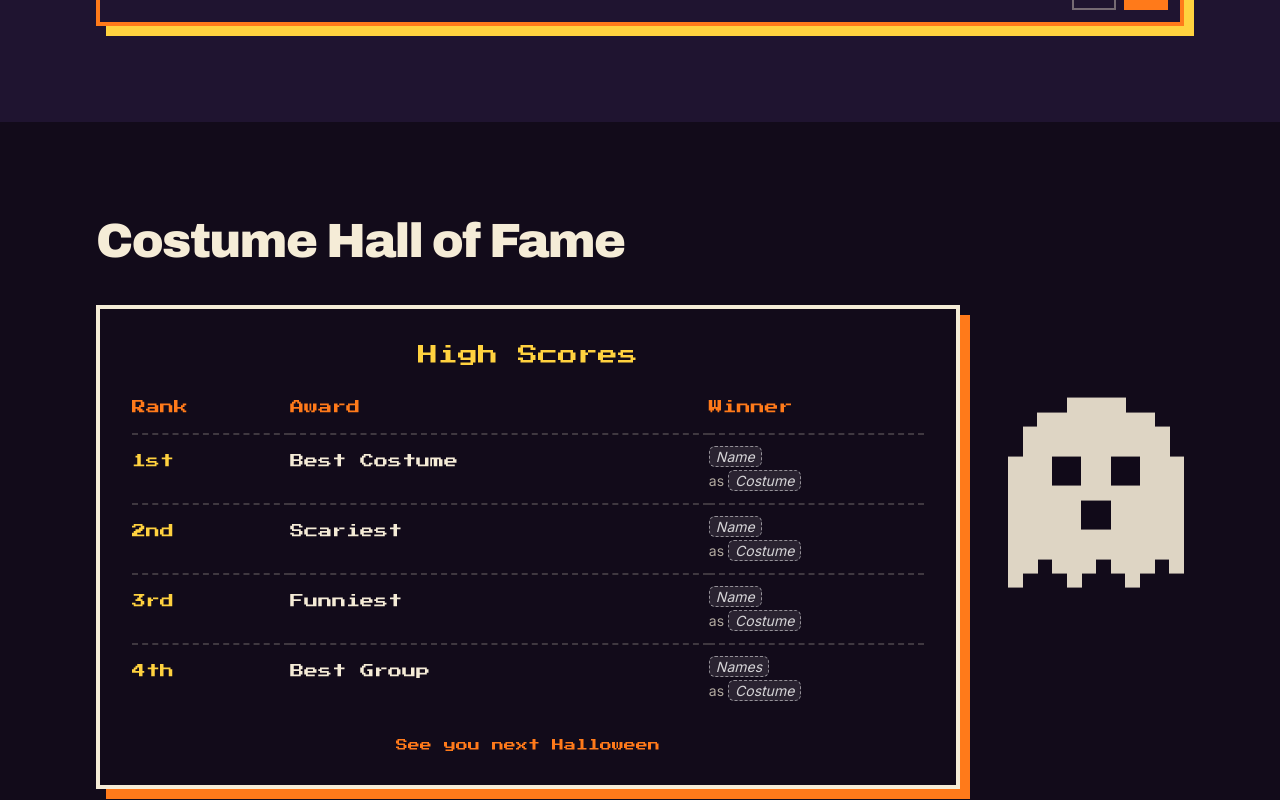
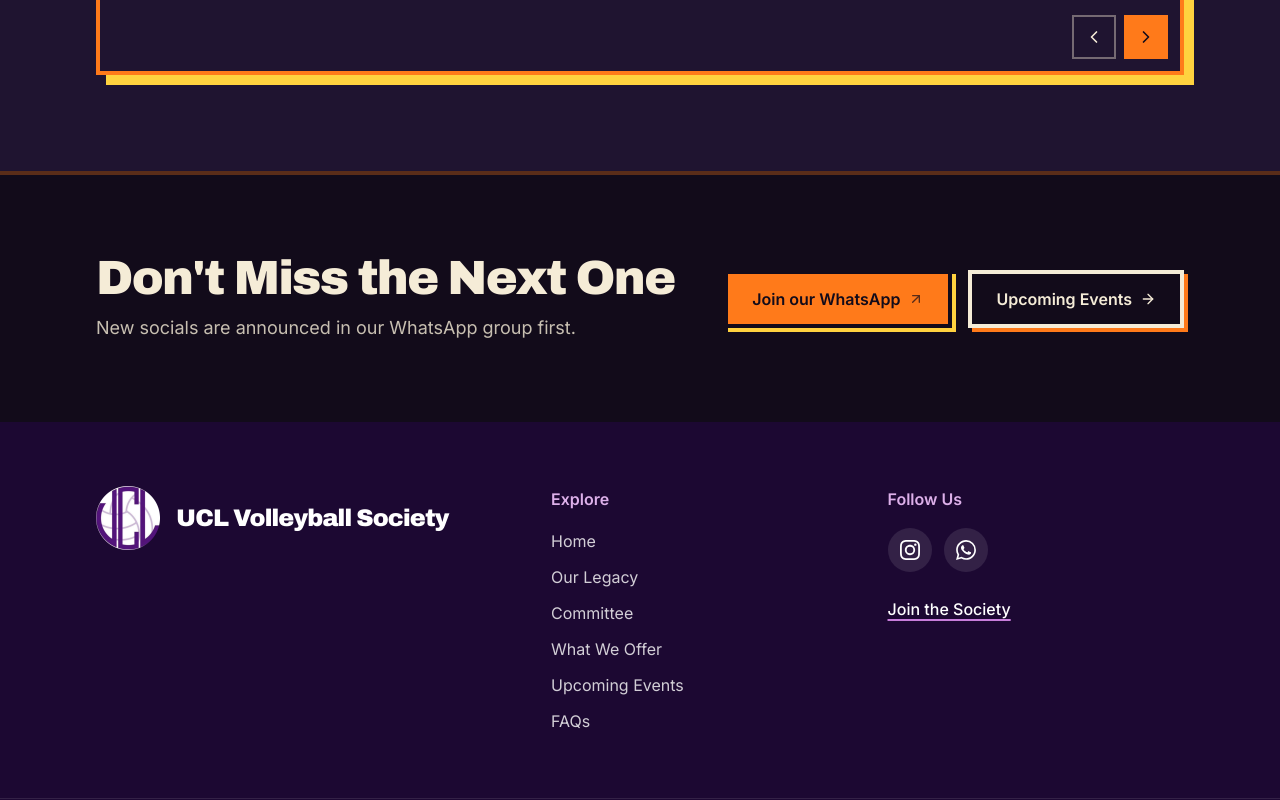
Before and after one commit to sakajoesaka/ucl_volleyball_website, a Next.js app: page /events/halloween in a window 1280 px wide. Shown: the part 1720-2520 px from the top of the page. Built offline with nearby package versions, Linux system fonts and the light colour scheme.

Commit message:
committee

```diff
--- a/app/committee/page.tsx
+++ b/app/committee/page.tsx
@@ -1,4 +1,4 @@
-import { captains, committee, type CommitteeMember } from "@/content/committee";
+import { committeeGroups, type CommitteeMember } from "@/content/committee";
 import { pageMetadata } from "@/lib/metadata";
 import { CommitteeCards } from "@/components/CommitteeCards";
 import { Photo } from "@/components/Photo";
@@ -15,10 +15,16 @@ export default function CommitteePage() {
     <>
       <PageHeader backdrop="dots" title="Meet the Committee" intro="The students who run UCL Volleyball." />
       <Container className="py-16 md:py-24">
-        <h2 className="sr-only">Committee</h2>
-        <MemberCards members={committee} />
-        <Heading className="mt-16 mb-10 md:mt-24">Captains</Heading>
-        <MemberCards members={captains} />
+        {committeeGroups.map(({ heading, members }) => (
+          <section key={heading ?? "committee"} className="mt-16 first:mt-0 md:mt-24">
+            {heading ? (
+              <Heading className="mb-10">{heading}</Heading>
+            ) : (
+              <h2 className="sr-only">Committee</h2>
+            )}
+            <MemberCards members={members} />
+          </section>
+        ))}
       </Container>
     </>
   );
--- a/app/events/halloween/page.tsx
+++ b/app/events/halloween/page.tsx
@@ -17,11 +17,9 @@ import { Container, Heading } from "@/components/ui";
 
 export const metadata = pageMetadata({
   title: "Halloween Social",
-  description: "Photos and costume winners from the UCL Volleyball Halloween social.",
+  description: "Photos from the UCL Volleyball Halloween social.",
   path: "/events/halloween",
 });
-
-const ranks = ["1st", "2nd", "3rd", "4th", "5th", "6th"];
 
 // The Halloween social, in the archive. Its own night-time look: purple-black, pumpkin
 // orange and bone white, with a pumpkin cursor (see VolleyballCursor).
@@ -66,8 +64,14 @@ export default function HalloweenPage() {
 
       <section className="bg-night-2 py-16 md:py-24">
         <Container>
-          <Heading>Photos From the Night</Heading>
-          <div className="mt-10 border-4 border-pumpkin shadow-[10px_10px_0_var(--color-candle)]">
+          <div className="flex items-end justify-between gap-6">
+            <Heading>Photos From the Night</Heading>
+            <PixelArt
+              sprite={ghost}
+              className="w-16 shrink-0 opacity-90 motion-safe:animate-[mo-bob_1.6s_steps(2)_infinite] md:w-24"
+            />
+          </div>
+          <div className="mt-8 border-4 border-pumpkin shadow-[10px_10px_0_var(--color-candle)]">
             <Carousel
               label="Halloween social photos"
               autoPlayMs={5000}
@@ -86,59 +90,6 @@ export default function HalloweenPage() {
               ))}
             />
           </div>
-        </Container>
-      </section>
-
-      <section className="py-16 md:py-24">
-        <Container className="grid items-center gap-12 lg:grid-cols-[1fr_auto]">
-          <div>
-            <Heading>Costume Hall of Fame</Heading>
-            <div className="mt-10 border-4 border-bone p-5 shadow-[10px_10px_0_var(--color-pumpkin)] sm:p-8">
-              <table
-                className={`${pixelFont.className} w-full text-left text-[0.65rem] leading-loose sm:text-xs md:text-sm`}
-              >
-                <caption className="pb-6 text-center text-base text-candle sm:text-xl">High Scores</caption>
-                <thead className="text-pumpkin">
-                  <tr>
-                    <th scope="col" className="pr-3 pb-3 font-normal">
-                      Rank
-                    </th>
-                    <th scope="col" className="pr-3 pb-3 font-normal">
-                      Award
-                    </th>
-                    <th scope="col" className="pb-3 font-normal">
-                      Winner
-                    </th>
-                  </tr>
-                </thead>
-                <tbody>
-                  {halloween.awards.map((row, i) => (
-                    <tr key={row.award} className="border-t-2 border-dashed border-bone/20 align-top">
-                      <td className="py-3 pr-3 text-candle">{ranks[i]}</td>
-                      <td className="py-3 pr-3">{row.award}</td>
-                      <td className="py-3 font-sans text-sm">
-                        <span className="block font-semibold">
-                          <WithPlaceholders text={row.winner} tone="light" />
-                        </span>
-                        <span className="mt-1 block text-bone/70">
-                          as <WithPlaceholders text={row.costume} tone="light" />
-                        </span>
-                      </td>
-                    </tr>
-                  ))}
-                </tbody>
-              </table>
-              <p
-                className={`${pixelFont.className} mt-6 text-center text-[0.65rem] text-pumpkin motion-safe:animate-[blink_1.2s_steps(1)_infinite] sm:text-xs`}
-              >
-                See you next Halloween
-              </p>
-            </div>
-          </div>
-          <PixelArt
-            sprite={ghost}
-            className="mx-auto w-28 opacity-90 motion-safe:animate-[mo-bob_1.6s_steps(2)_infinite] lg:w-44"
-          />
         </Container>
       </section>
 
--- a/app/globals.css
+++ b/app/globals.css
@@ -158,7 +158,7 @@ html.has-ball-cursor [contenteditable="true"] {
   }
 }
 
-/* Halloween: bats flap and fly across, pumpkins flicker, the "press start" text blinks. */
+/* Halloween: bats flap and fly across, pumpkins flicker. */
 @keyframes bat-flap {
   50% {
     scale: 1 0.55;
@@ -180,12 +180,6 @@ html.has-ball-cursor [contenteditable="true"] {
 @keyframes flicker {
   50% {
     opacity: 0.55;
-  }
-}
-
-@keyframes blink {
-  50% {
-    opacity: 0;
   }
 }
 
--- a/content/committee.ts
+++ b/content/committee.ts
@@ -40,8 +40,9 @@ const favourites = (meal: string, song: string, player: string, talent: string)
 ];
 
 const hevo = "Higher Education Volleyball Officer";
+const socialSecretary = "Social Secretary";
 
-export const committee: CommitteeMember[] = [
+const committee: CommitteeMember[] = [
   {
     name: "Henry De Lima",
     role: "President",
@@ -144,7 +145,7 @@ export const committee: CommitteeMember[] = [
   },
   {
     name: "Cruz Yu",
-    role: "Social Secretary",
+    role: socialSecretary,
     course: "Applied Medical Sciences, 3rd year",
     position: "Outside Hitter",
     image: photo("cruz-yu", "Cruz Yu"),
@@ -161,7 +162,7 @@ export const committee: CommitteeMember[] = [
   },
   {
     name: "Jane Lee",
-    role: "Social Secretary",
+    role: socialSecretary,
     course: "Law, 2nd year",
     position: "Middle Blocker",
     image: photo("jane-lee", "Jane Lee"),
@@ -243,3 +244,11 @@ export const captains: CommitteeMember[] = teams.flatMap((team) =>
     extras: captainExtras[captain.name],
   })),
 );
+
+// The sections of the Committee page, in order. People are sorted into them by role.
+export const committeeGroups: { heading?: string; members: CommitteeMember[] }[] = [
+  { members: committee.filter((member) => member.role !== hevo && member.role !== socialSecretary) },
+  { heading: "HEVOs", members: committee.filter((member) => member.role === hevo) },
+  { heading: "Social Secretary", members: committee.filter((member) => member.role === socialSecretary) },
+  { heading: "Captains", members: captains },
+];
--- a/content/halloween.ts
+++ b/content/halloween.ts
@@ -11,12 +11,4 @@ export const halloween = {
 
   // The photo slideshow, in order. Add the files to public/images (see content/images.ts).
   photos: [images.halloweenCostumes, images.halloweenParty, images.halloweenWinners, images.halloweenNight],
-
-  // The costume "high scores" board. TODO: fill in the winners.
-  awards: [
-    { award: "Best Costume", winner: "[Name]", costume: "[Costume]" },
-    { award: "Scariest", winner: "[Name]", costume: "[Costume]" },
-    { award: "Funniest", winner: "[Name]", costume: "[Costume]" },
-    { award: "Best Group", winner: "[Names]", costume: "[Costume]" },
-  ],
 };
--- a/content/site.ts
+++ b/content/site.ts
@@ -21,7 +21,7 @@ export const site = {
   // The main (non-team) membership, used across the site and the FAQs.
   membershipName: "Social Membership",
   membershipPrice: "£80",
-  memberCount: "200+",
+  memberCount: "280+",
   foundedYear: 1996,
   copyright: "© 2026 UCL Volleyball Society",
 };
```
Also changed, not shown: 1 other file (tests, documents, lock files or other folders).
